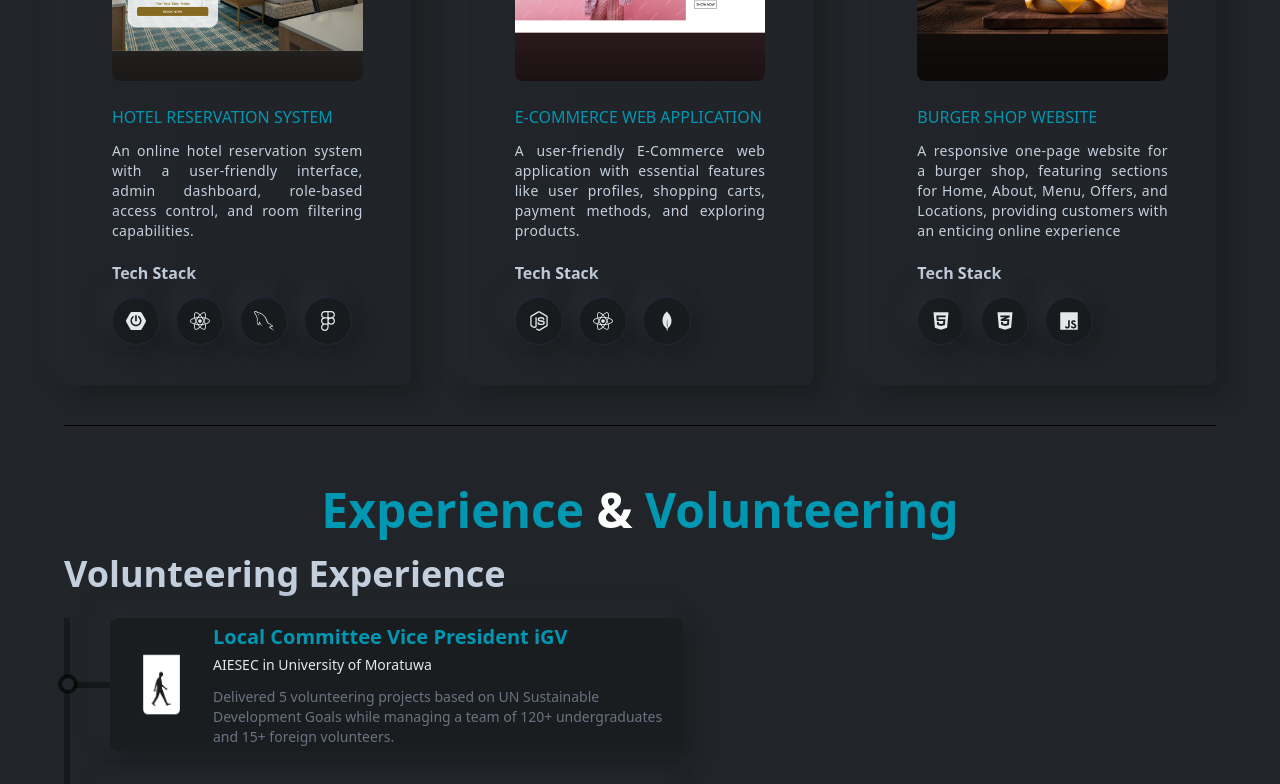
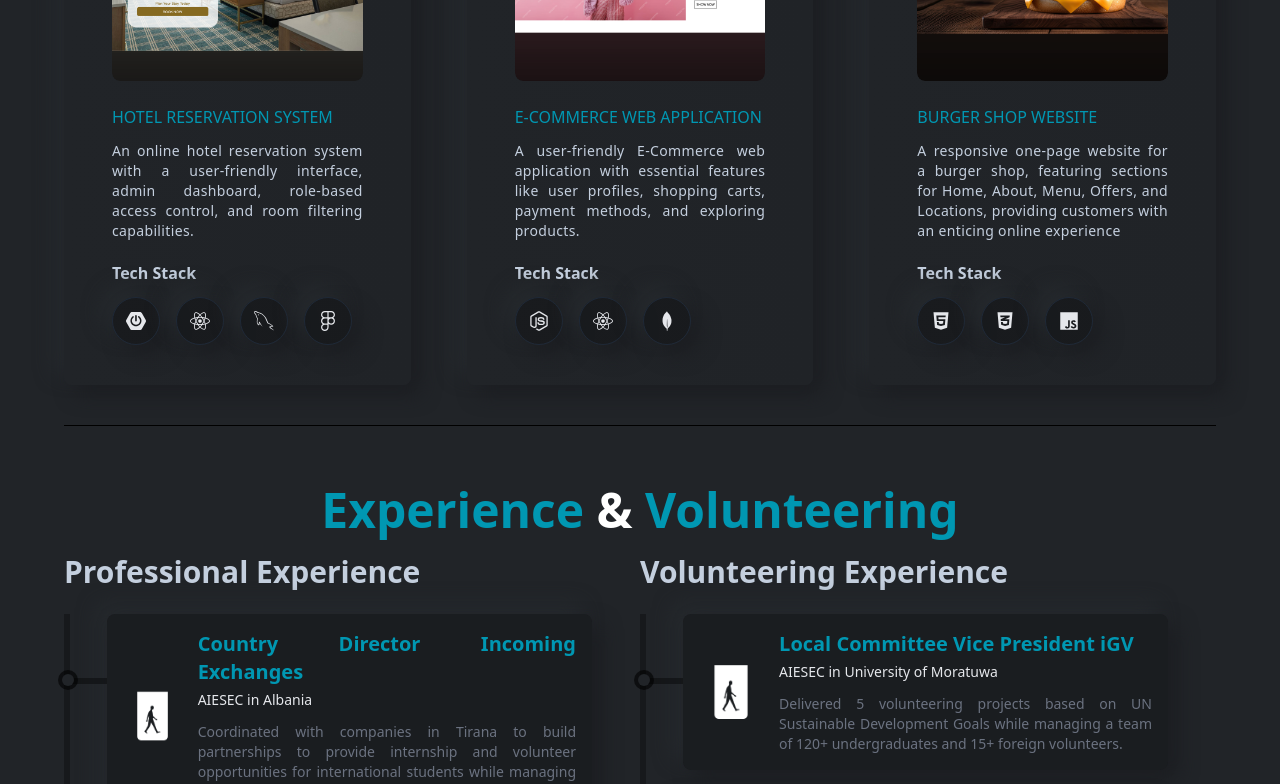
Before and after one commit to kavindu-gamage/kavindu-gamage.github.io, a React (Create React App) app: page / in a window 1280 px wide. Shown: the part 2000-2784 px from the top of the page. Built offline with nearby package versions, Linux system fonts and the light colour scheme.

Commit message:
Completed without responsive

```diff
--- a/src/components/contact/Contact.js
+++ b/src/components/contact/Contact.js
@@ -32,18 +32,27 @@ const Contact = () => {
                     <div className="flex flex-col mt-4 gap-4">
 
                         <div className="flex gap-4">
+                            <a href='https://www.linkedin.com/in/kavindu-gamage-' target="_blank" rel='noopener noreferrer'>
                                 <span className="contactIcon">
                                     <FaLinkedinIn />
                                 </span>
+                            </a>
+                            <a href='mailto:kavindu.gamage22@gmail.com' target="_blank" rel='noopener noreferrer'>
                                 <span className="contactIcon">
                                     <IoMdMail />
                                 </span>
+                            </a>
+                            <a href='https://www.facebook.com/kavindu.gamage23' target="_blank" rel='noopener noreferrer'>
                                 <span className="contactIcon">
                                     <FaFacebookF />
                                 </span>
+                            </a>
+                            <a href='https://www.instagram.com/kavinduu_98/' target="_blank" rel='noopener noreferrer'>
                                 <span className="contactIcon">
                                     <FaInstagram />
                                 </span>
+                            </a>
+
 
                         </div>
                     </div>
--- a/src/components/experience/ExCard.js
+++ b/src/components/experience/ExCard.js
@@ -2,22 +2,22 @@ import React from 'react'
 
 const ExCard = ({ title, subTitle, des, src }) => {
     return (
-        <div className="w-full h-1/6 group flex">
+        <div className="w-full h-auto group flex">
             <div className="w-10 h-[6px] bgOpacity mt-16 relative">
                 <span className="absolute w-5 h-5 rounded-full -top-2 -left-3 flex justify-center items-center bg-black bg-opacity-60">
                     <span className="w-3 h-3 rounded-full bg-bodyColor inline-flex group-hover:bg-designColor duration-300"></span>
                 </span>
             </div>
-            <div className="w-1/2 bg-black bg-opacity-20 hover:bg-opacity-30 duration-300  rounded-lg p-4 lgl:px-10 flex flex-col justify-center gap-6 lgl:gap-10 shadow-shadowOne">
-                <div className="flex flex-col-3 lgl:flex-row justify-between gap-4 lgl:gap-0 lgl:items-center">
+            <div className="w-full  bg-black bg-opacity-20 hover:bg-opacity-30 duration-300  rounded-lg p-4 lgl:px-10 flex flex-col justify-center gap-6 lgl:gap-10 shadow-shadowOne">
+                <div className="flex  lgl:flex-row justify-between gap-4 lgl:gap-0 lgl:items-center">
                     <div className='w-1/8 flex items-center justify-left' >
                         <img
-                            className="w-40 h-100 object-cover group-hover:scale-110 duration-300 cursor-pointer rounded-lg"
+                            className=" w-44 h-100 object-cover group-hover:scale-110 duration-300 cursor-pointer rounded-lg"
                             src={src}
                             alt="src"
                         />
                     </div>
-                    <div className="w-7/8 items-center justify-left ">
+                    <div className="w-7/8 items-center text-justify justify-left ">
                         <h3 className="text-xl md:text-xl font-semibold group-hover:text-designColor  text-designColor  duration-300">
                             {title}
                         </h3>
--- a/src/components/experience/Experience.js
+++ b/src/components/experience/Experience.js
@@ -1,6 +1,6 @@
 import React from 'react';
-import { Rota, Watermark } from '../../assests';
-import ExCard from './ExCard';
+import Left from './Left';
+import Right from './Right';
 
 const Experience = () => {
     return (
@@ -8,35 +8,15 @@ const Experience = () => {
             <div className='flex justify-center  items-center'>
                 <h1 className="text-designColor text-5xl font-bold py-5">Experience <span className='text-white'>&</span> Volunteering </h1>
             </div>
-            <div className="flex flex-col gap-4">
-                <h2 className="text-4xl font-bold">Volunteering Experience</h2>
+            <div className='w-full flex justify-start'>
+                <div className='w-1/2'>
+                    <Left/>
+                </div>
+            <div className='w-1/2'>
+                <Right/>
             </div>
-            <div className="mt-6 lgl:mt-14 w-full h-[800px] border-l-[6px] border-l-black border-opacity-30 flex flex-col gap-10">
-                <ExCard
-                    title="Local Committee Vice President iGV"
-                    subTitle="AIESEC in University of Moratuwa"
-                    des="Delivered 5 volunteering projects based on UN Sustainable Development Goals while managing a team of 120+ undergraduates and 15+ foreign volunteers."
-                    src={Watermark}
-                />
-                <ExCard
-                    title="Team Leader - Project SwitchOff"
-                    subTitle="AIESEC in University of Moratuwa"
-                    des="Planned project activities, managed the project budget, organized events, and collaborated with foreign volunteers to deliver the project."
-                    src={Watermark}
-                />
-                <ExCard
-                    title="Customer Experience Specialist"
-                    subTitle="AIESEC in University of Moratuwa"
-                    des="Google's hiring process is an important part of our culture. Googlers care deeply about their teams and the people who make them up."
-                    src={Watermark}
-                />
-                <ExCard
-                    title="OC Member - Project Hand in Hand"
-                    subTitle="Rotaract Club University of Moratuwa"
-                    des="Google's hiring process is an important part of our culture. Googlers care deeply about their teams and the people who make them up."
-                    src={Rota}
-                />
             </div>
+
         </section>
     );
 }
--- /dev/null
+++ b/src/components/experience/Left.js
@@ -0,0 +1,23 @@
+import React from 'react'
+import { Watermark } from '../../assests'
+import ExCard from './ExCard'
+
+const Left = () => {
+  return (
+    <div className='flex flex-col'>
+        <div>
+        <h2 className="text-3xl font-bold">Professional Experience</h2>
+        </div>
+        <div className="mt-6 lgl:mt-14 w-11/12 h-[170px] border-l-[6px] border-l-black border-opacity-30 flex flex-col gap-10">
+        <ExCard
+                    title="Country Director Incoming Exchanges "
+                    subTitle="AIESEC in Albania"
+                    des="Coordinated with companies in Tirana to build partnerships to provide internship and volunteer opportunities for international students while managing a 10-member team."
+                    src={Watermark}
+                />
+        </div>
+    </div>
+  )
+}
+
+export default Left
--- /dev/null
+++ b/src/components/experience/Right.js
@@ -0,0 +1,41 @@
+import React from 'react'
+import { Rota, Watermark } from '../../assests'
+import ExCard from './ExCard'
+
+const Right = () => {
+    return (
+        <div>
+            <div className="flex flex-col gap-4">
+                <h2 className="text-3xl font-bold">Volunteering Experience</h2>
+            </div>
+            <div className="mt-6 lgl:mt-14 w-11/12 h-[750px] border-l-[6px] border-l-black border-opacity-30 flex flex-col gap-10">
+                <ExCard
+                    title="Local Committee Vice President iGV"
+                    subTitle="AIESEC in University of Moratuwa"
+                    des="Delivered 5 volunteering projects based on UN Sustainable Development Goals while managing a team of 120+ undergraduates and 15+ foreign volunteers."
+                    src={Watermark}
+                />
+                <ExCard
+                    title="Team Leader - Project SwitchOff"
+                    subTitle="AIESEC in University of Moratuwa"
+                    des="Planned project activities, managed the project budget, organized events, and collaborated with foreign volunteers to deliver the project."
+                    src={Watermark}
+                />
+                <ExCard
+                    title="Customer Experience Specialist"
+                    subTitle="AIESEC in University of Moratuwa"
+                    des="Google's hiring process is an important part of our culture. Googlers care deeply about their teams and the people who make them up."
+                    src={Watermark}
+                />
+                <ExCard
+                    title="OC Member - Project Hand in Hand"
+                    subTitle="Rotaract Club University of Moratuwa"
+                    des="Google's hiring process is an important part of our culture. Googlers care deeply about their teams and the people who make them up."
+                    src={Rota}
+                />
+            </div>
+        </div>
+    )
+}
+
+export default Right
--- a/src/components/home/Home.js
+++ b/src/components/home/Home.js
@@ -65,21 +65,34 @@ const Home = () => {
         {/* <div className="absolute bottom-70 w-[350px] h-[300px] lgl:w-[500px] lgl:h-[500px] bg-gradient-to-r from-[#1e2024] to-[#202327] shadow-shadowOne flex justify-center items-center"></div> */}
       </div>
       <div className="flex flex-col  gap-8 mt-15">
+        <a href='https://github.com/kavindu-gamage' target="_blank" rel='noopener noreferrer'>
           <span className="bannerIconSocial">
             <FaGithub />
           </span>
+        </a>
+
+        <a href='https://www.linkedin.com/in/kavindu-gamage-' target="_blank" rel='noopener noreferrer' >
           <span className="bannerIconSocial">
             <FaLinkedinIn />
           </span>
+        </a>
+        <a href='mailto:kavindu.gamage22@gmail.com' target="_blank" rel='noopener noreferrer'>
         <span className="bannerIconSocial">
           <IoMdMail />
         </span>
+        </a>
+        <a href='https://www.instagram.com/kavinduu_98/' target="_blank" rel='noopener noreferrer'>
         <span className="bannerIconSocial">
           <FaInstagram />
         </span>
+        </a>
+
+        <a href='https://stackoverflow.com/users/22234315/kavindu-gamage?tab=profile' target="_blank" rel='noopener noreferrer'>
         <span className="bannerIconSocial">
           <FaStackOverflow />
         </span>
+        </a>
+
 
       </div>
 
```
Lines whose indentation alone changed are shown as unchanged.
